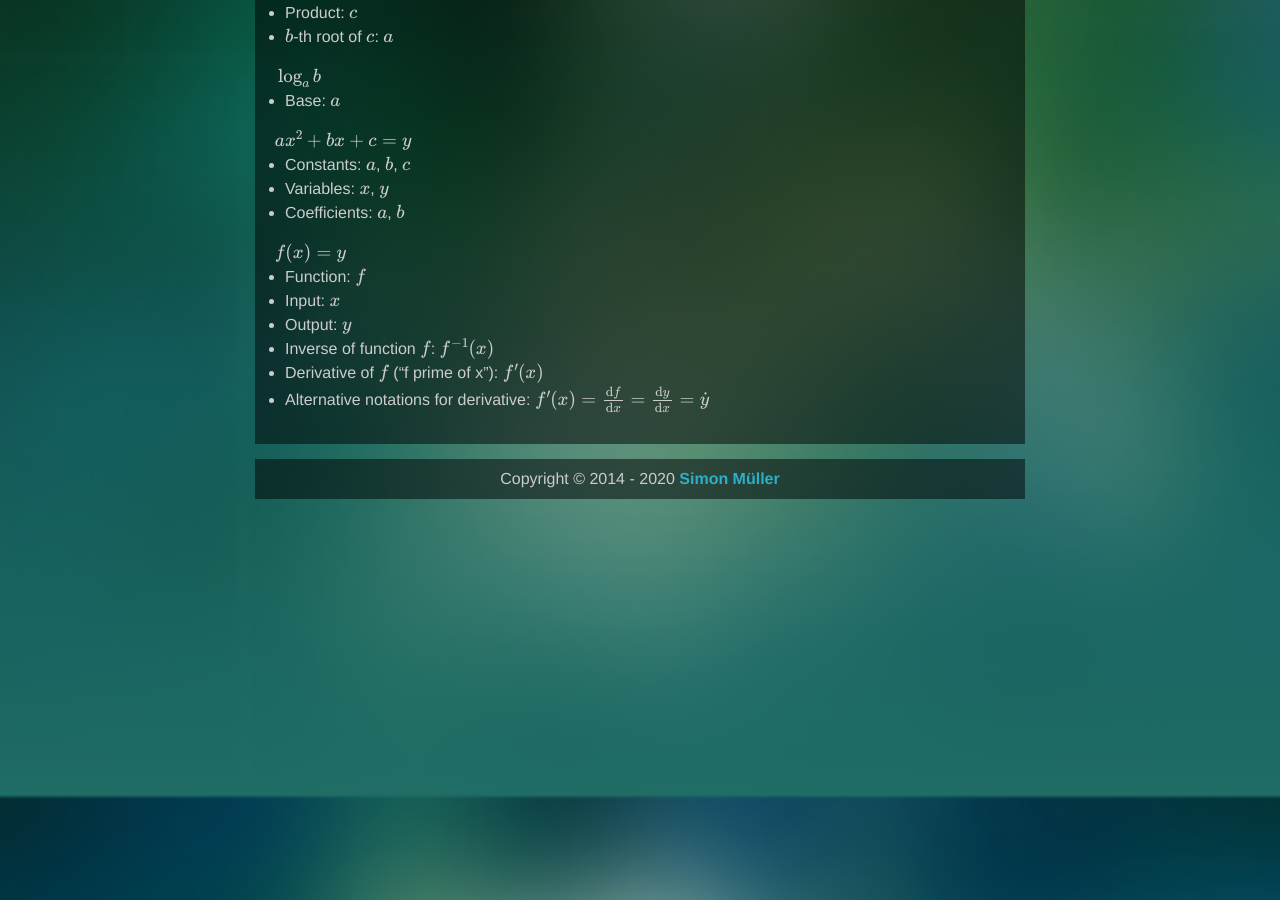
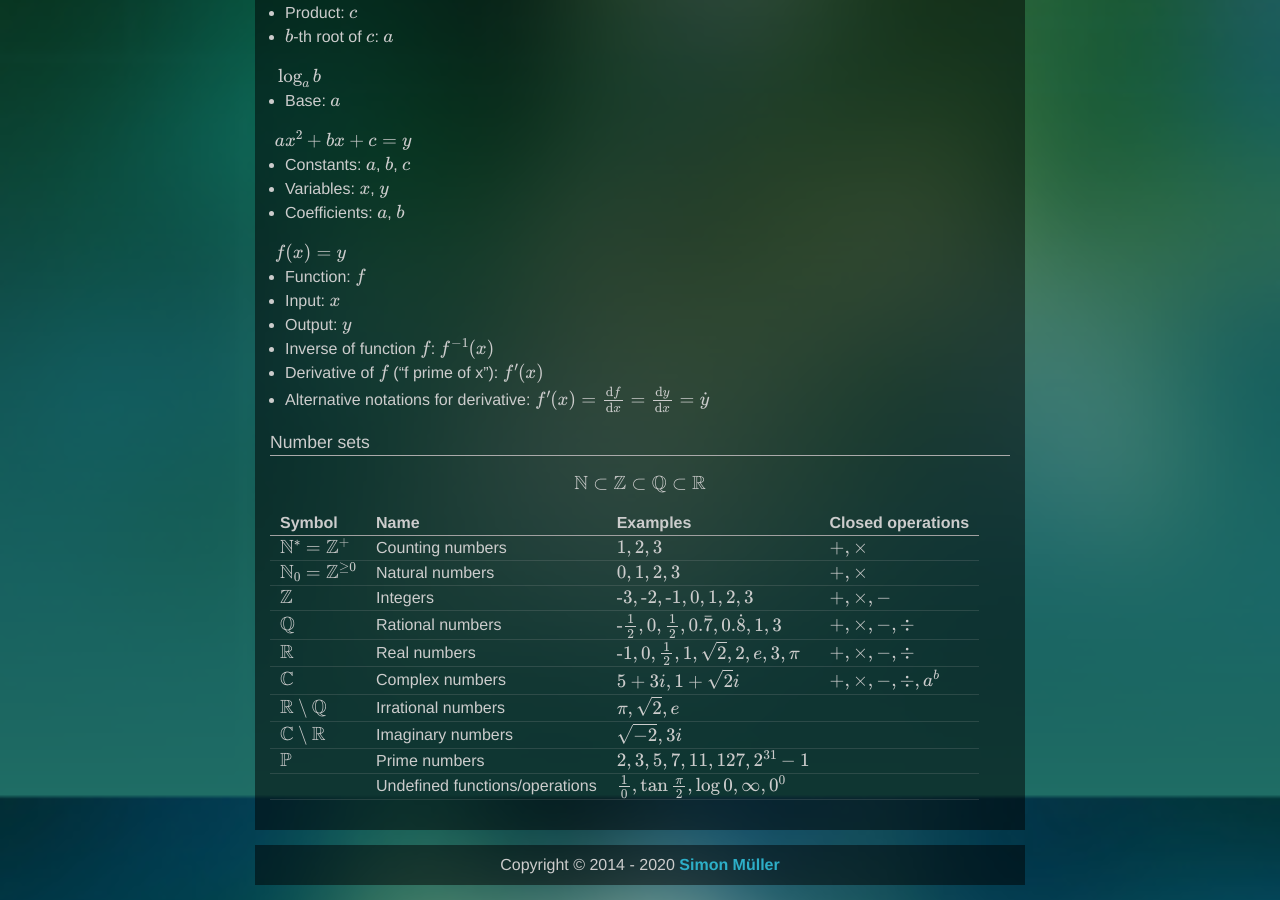
Before and after one commit to samuller/samuller.net, a Jekyll site: the page built from notes/math-terminology.md, in a window 1280 px wide and 900 px high, scrolled down 799 px. Built offline with Jekyll 4.4.1, drawn with Linux system fonts in a browser that asks for light colours; formulas are drawn with MathJax 3.

Commit message:
Add table for number sets

```diff
--- a/notes/math-terminology.md
+++ b/notes/math-terminology.md
@@ -57,7 +57,27 @@ $\ f(x) = y$
 - Derivative of $f$ ("f prime of x"): $f^{\prime}(x)$
 - Alternative notations for derivative: $f'(x) = \frac{\mathrm{d}f}{\mathrm{d}x} = \frac{\mathrm{d}y}{\mathrm{d}x} = \dot{y}$
 
+<!-- Set theory -->
+## Number sets
+
+$$\mathbb{N} \subset \mathbb{Z} \subset \mathbb{Q} \subset \mathbb{R} $$
+
+| Symbol                               | Name                           | Examples                                                     | Closed operations     |
+|--------------------------------------|--------------------------------|--------------------------------------------------------------|-----------------------|
+| $\mathbb{N}^* = \mathbb{Z}^+$        | Counting numbers               | $1,2,3$                                                      | $+,\times$            |
+| $\mathbb{N}_0 = \mathbb{Z}^{\geq 0}$ | Natural numbers                | $0,1,2,3$                                                    | $+,\times$            |
+| $\mathbb{Z}$                         | Integers                       | $\text{-}3,\text{-}2,\text{-}1,0,1,2,3$                      | $+,\times,-$          |
+| $\mathbb{Q}$                         | Rational numbers               | $\text{-}\frac{1}{2},0,\frac{1}{2},0.\bar{7},0.\dot{8},1,3$  | $+,\times,-,\div$     |
+| $\mathbb{R}$                         | Real numbers                   | $\text{-}1,0,\frac{1}{2},1,\sqrt{2},2,e,3,\pi$               | $+,\times,-,\div$     |
+| $\mathbb{C}$                         | Complex numbers                | $5+3i, 1+\sqrt{2}i$                                          | $+,\times,-,\div,a^b$ |
+| $\mathbb{R} \setminus \mathbb{Q}$    | Irrational numbers             | $\pi, \sqrt{2}, e$                                           |                       |
+| $\mathbb{C} \setminus \mathbb{R}$    | Imaginary numbers              | $\sqrt{-2},3i$                                               |                       |
+| $\mathbb{P}$                         | Prime numbers                  | $2,3,5,7,11,127,2^{31}-1$                                    |                       |
+|                                      | Undefined functions/operations | $\frac{1}{0}, \tan{\frac{\pi}{2}}, \log{0}, \infty, 0^0$     |                       |
+
 <!--
+Rational
+$\frac{a}{b}$ where $\\{ a,b \in \mathbb{Z}, b \neq 0 \\}$
 Complex conjugate
 Conjugate (square roots)
 -->
```
